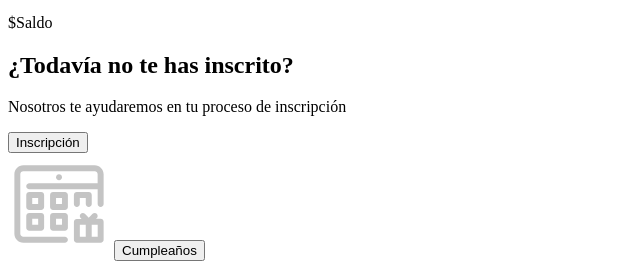
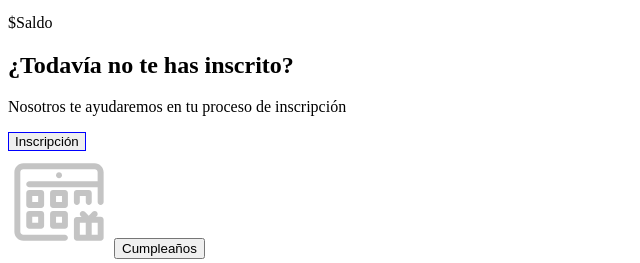
Before and after one commit to arkev/sistema-academico-um, a plain HTML site: page dashboard.html in a window 1280 px wide. Shown: the part 1000-1263 px from the top of the page, without its empty margins (0-640 px from the left). Drawn offline with Linux system fonts and the light colour scheme.

Commit message:
Buton despues de parrafo
p + button

```diff
--- a/dashboard.html
+++ b/dashboard.html
@@ -10,7 +10,7 @@
 
 <style>
     /* Jhoan los botones que estan despues de un párrafo */
-    selector{
+    p + button{
         border: 1px solid blue;
     }
     /* Emely Selecciona todas los botónes que estan a lado de una imagen*/
```
